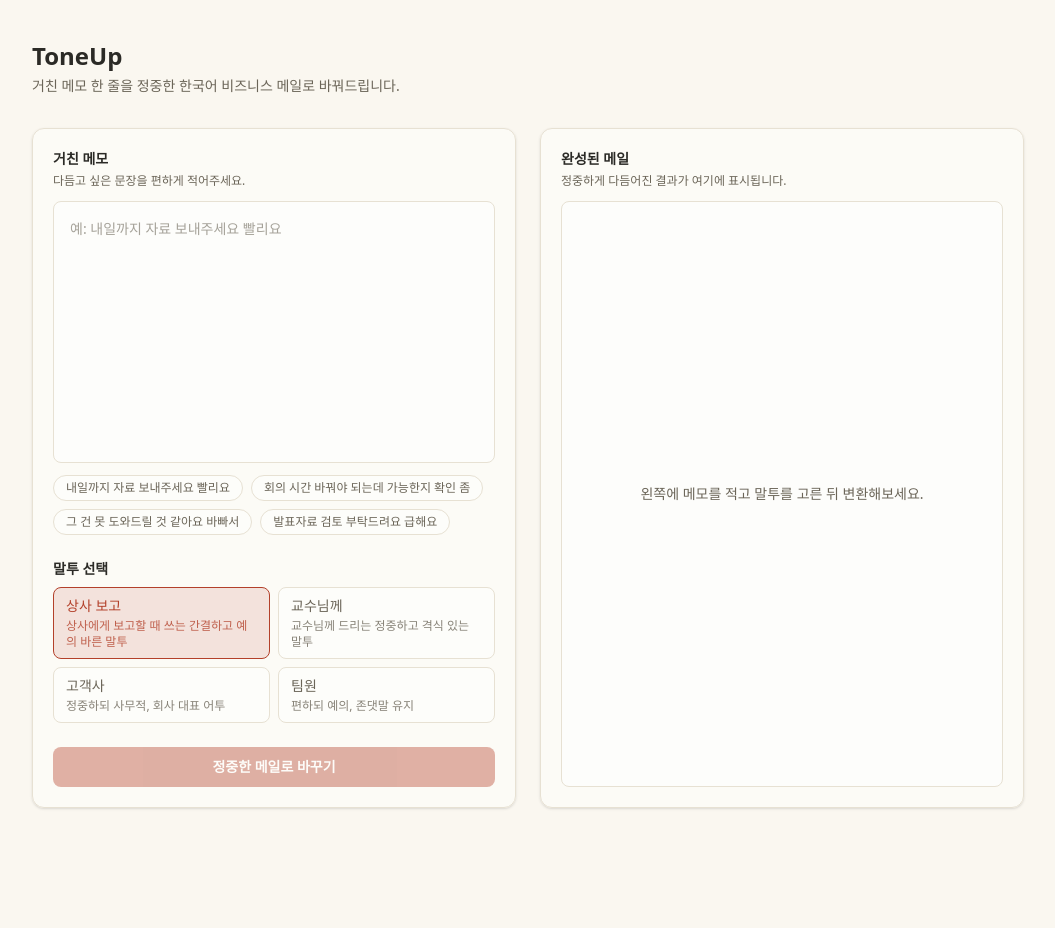
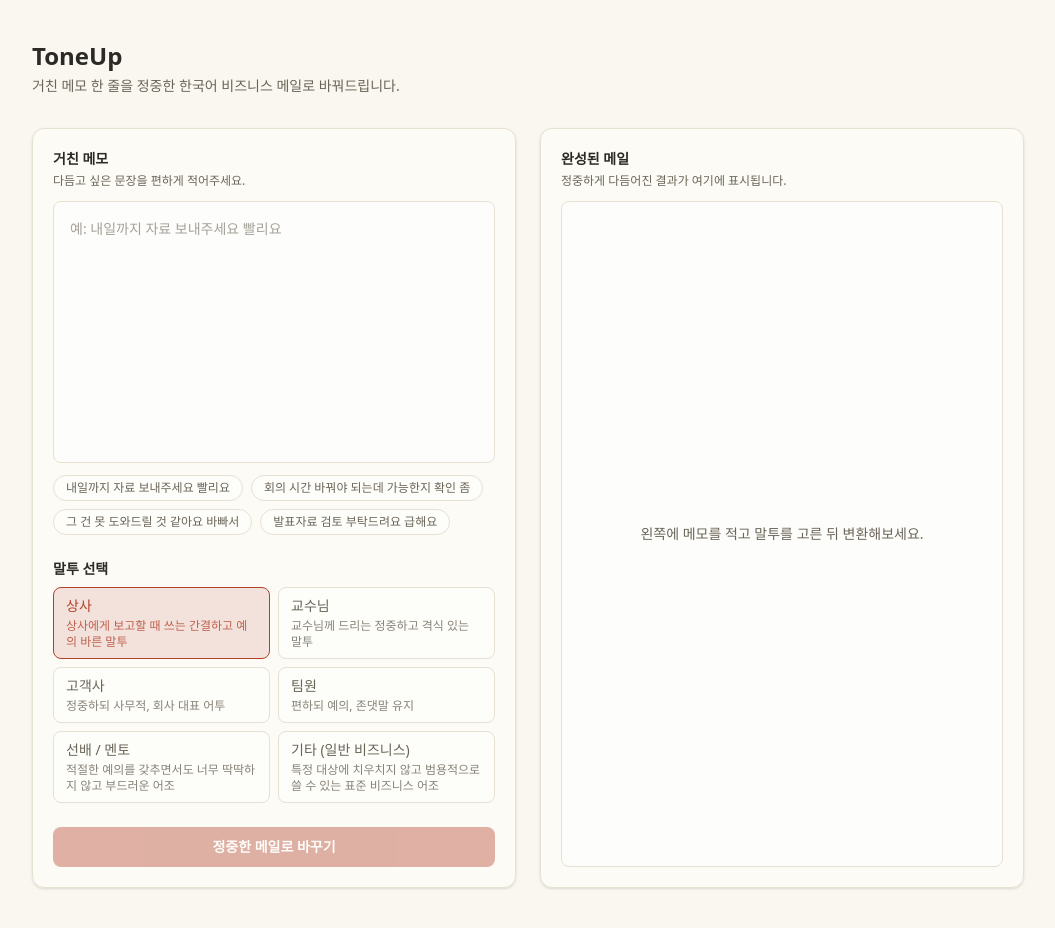
Before and after one commit to joheeho/toneup, a React (Vite) app: page / in a window 1280 px wide. Shown: the whole page, without its empty margins (112-1167 px from the left). Before the commit the page ends 848 px from the top, so only its background shows below. Built offline with nearby package versions, Linux system fonts and the light colour scheme; no server answers.

Commit message:
feat/선배 tone 기타 tone 추가

```diff
--- a/src/prompts/tones.js
+++ b/src/prompts/tones.js
@@ -24,7 +24,7 @@ export const BASE_RULE = `당신은 한국 회사에서 이메일 작성을 도
 export const TONES = [
   {
     id: "boss",
-    label: "상사 보고",
+    label: "상사",
     description: "상사에게 보고할 때 쓰는 간결하고 예의 바른 말투",
     instruction: `1. 구조: 두괄식(결론/목적 우선)으로 작성하세요. 핵심 용건을 첫 문장에 제시합니다.
 2. 분량 및 어조: 정중하되 군더더기 없이 간결하게 작성하며, 4문장 이내(또는 핵심 항목 2~3개)로 구성하세요.
@@ -33,7 +33,7 @@ export const TONES = [
   },
   {
     id: "professor",
-    label: "교수님께",
+    label: "교수님",
     description: "교수님께 드리는 정중하고 격식 있는 말투",
     instruction: `1. 말투: 최고 수준의 격식체와 극존칭(~습니다, ~드립니다, ~해주시면 감사하겠습니다)을 사용하세요.
 2. 머리말: 인사말 뒤에 본인의 소속(학과, 학번, 이름)을 밝히는 문구를 반드시 포함하세요. (입력값에 정보가 없으면 '[학과/학번/이름]' 형태로 가이드 표시)
@@ -50,11 +50,29 @@ export const TONES = [
 4. 거절/요청 시: 거절이나 협조 요청 상황인 경우 완곡하고 유연한 표현을 사용하여 상호 간의 관계가 손상되지 않도록 하세요.`,
   },
   {
-    id: "peers",
+    id: "teammate",
     label: "팀원",
     description: "편하되 예의, 존댓말 유지",
     instruction: `1. 말투: 지나치게 딱딱하지 않은 부드럽고 매너 있는 존댓말(~해요, ~부탁드려요, ~확인 부탁드립니다)을 사용하세요.
 2. 어조: 수평적이고 협력적인 어조를 유지하며, 요청 시 미안함과 고마움을 적절히 표현하세요.
 3. 효율성: 용건을 파악하기 쉽도록 명확히 전달하되, 메신저 문화에 어울리도록 과도한 격식(길다란 대외 인사말 등)은 생략하세요.`,
   },
+  {
+    id: "senior",
+    label: "선배 / 멘토",
+    description: "적절한 예의를 갖추면서도 너무 딱딱하지 않고 부드러운 어조",
+    instruction: `1. 말투: 지나치게 정형화된 극존칭보다는 예의 바르고 부드러운 존댓말(~해요, ~해주시면 감사하겠습니다)을 사용하세요.
+2. 어조: 선배에 대한 존중을 기반으로 하되, 사적이거나 친근한 유대감을 상하지 않게 완곡하고 자연스럽게 표현하세요.
+3. 머리말/맺음말: "선배님, 안녕하십니까!", "바쁘신데 시간 내주셔서 감사합니다" 등 친근하고 자연스러운 인사를 포함하세요.
+4. 요청/문의 시: 상대방의 시간을 배려하는 표현을 넣고, 편하게 답장할 수 있는 환경을 조성하세요.`,
+  },
+  {
+    id: "general",
+    label: "기타 (일반 비즈니스)",
+    description: "특정 대상에 치우치지 않고 범용적으로 쓸 수 있는 표준 비즈니스 어조",
+    instruction: `1. 말투: 가장 표준적이고 깔끔한 비즈니스 존댓말(~합니다, ~드립니다)을 사용하세요.
+2. 어조: 과도한 격식이나 지나친 친근함 없이, 군더더기 없고 중립적인 사무적 어조를 유지하세요.
+3. 구조: 용건과 핵심 전달 내용이 한눈에 들어오도록 문장을 논리적으로 배치하세요.
+4. 범용성: 내부/외부, 다양한 대상에게 두루 사용할 수 있도록 상투적이고 자극적인 표현은 배제하고 정돈된 어휘만 채택하세요.`,
+  },
 ];
```
